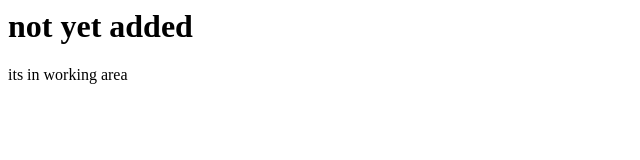
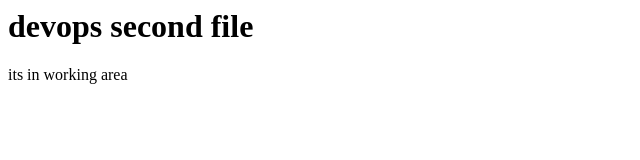
Before and after one commit to anildemo9959391457/demos, a plain HTML site: page index.html in a window 1280 px wide. Shown: the whole page, without its empty margins (0-640 px from the left). Drawn offline with Linux system fonts and the light colour scheme.

Commit message:
second one which is modified

```diff
--- a/index.html
+++ b/index.html
@@ -1,10 +1,10 @@
 <html>
 <head>
-<title>git first code</title>
+<title>git modified code</title>
 </head>
 <body>
 
-<h1>not yet added</h1>
+<h1>devops second file</h1>
 <p>its in working area</p>
 
 </body>
```
